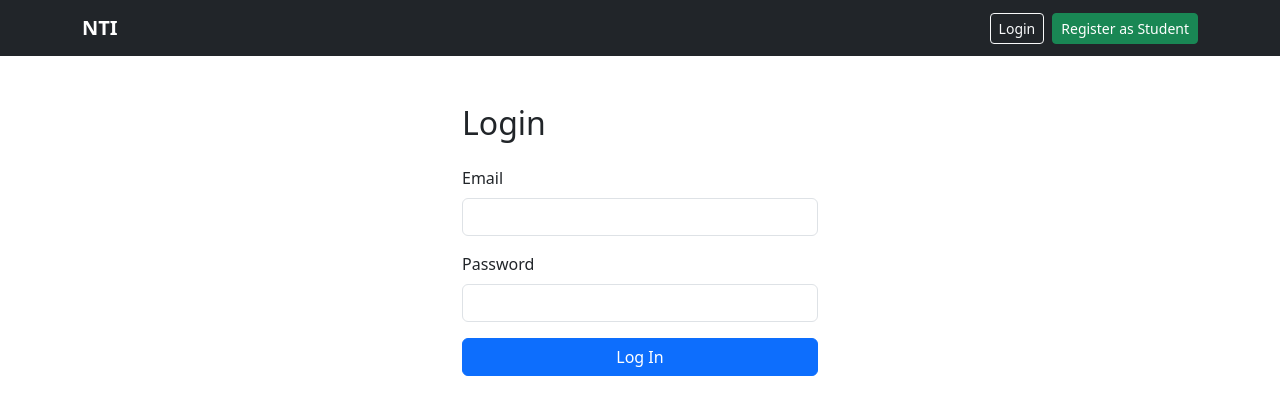
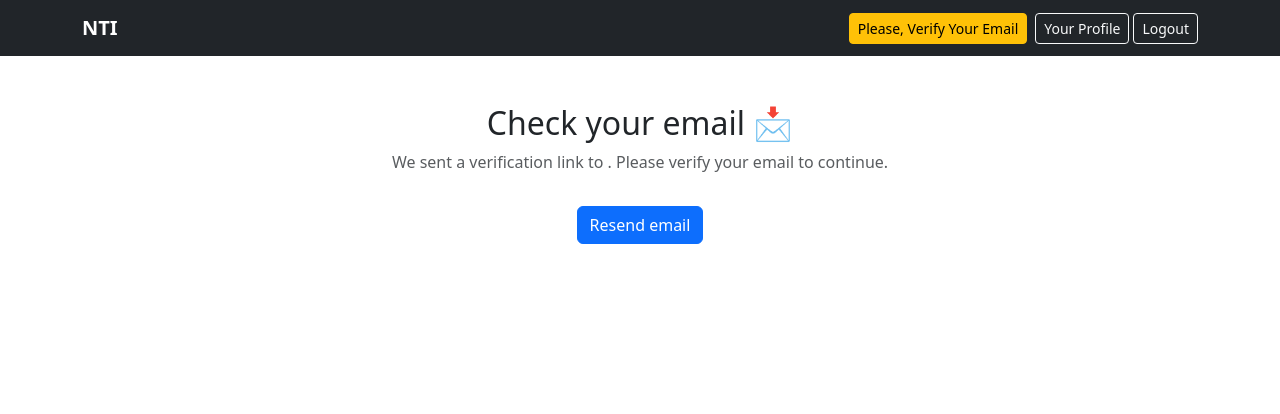
Before and after one commit to Yevhenii-Shep/Frontend-T-and-S, a Vue app: page /verify-email in a window 1280 px wide. Before the commit this address led to /login. Shown: the top 414 px of the page. Built offline with nearby package versions, Linux system fonts and the light colour scheme; no server answers; sample sign-in values are in the browser's storage; the HTML template or start-up script is replaced by a standard one.

Commit message:
Email verification

```diff
--- a/src/components/NavBarComponent.vue
+++ b/src/components/NavBarComponent.vue
@@ -2,13 +2,28 @@
 import { useAuthStore } from '@/stores/auth'
 import { useRouter } from 'vue-router'
 import { canViewUsers } from '@/utils/userPermissions'
+import { ref } from 'vue'
+import api from '@/api/axios'
 
 const auth = useAuthStore()
 const router = useRouter()
+const loading = ref(false)
 
 const logout = async () => {
   await auth.logout()
   router.push('/login')
+}
+
+const sendMailVerification = async () => {
+  loading.value = true
+  try {
+    await api.post('/email/resend')
+    router.push('/verify-email')
+  } catch (e) {
+    alert('Failed to send email')
+  } finally {
+    loading.value = false
+  }
 }
 </script>
 
@@ -27,7 +42,7 @@ const logout = async () => {
       </button>
 
       <div class="collapse navbar-collapse" id="navbarNav">
-        <ul v-if="auth.isAuthenticated" class="navbar-nav me-auto">
+        <ul v-if="auth.isAuthenticated && auth.isEmailVerified" class="navbar-nav me-auto">
           <li class="nav-item">
             <RouterLink class="nav-link" to="/teams"> Teams </RouterLink>
           </li>
@@ -61,6 +76,16 @@ const logout = async () => {
               </RouterLink>
             </li>
 
+            <li v-if="auth.isAuthenticated && !auth.isEmailVerified" class="nav-item me-2">
+              <button
+                class="btn btn-warning btn-sm"
+                :disabled="loading"
+                @click="sendMailVerification"
+              >
+                {{ loading ? 'Sending...' : 'Please, Verify Your Email' }}
+              </button>
+            </li>
+
             <li class="nav-item">
               <button
                 class="btn btn-outline-light btn-sm me-1"
@@ -69,6 +94,7 @@ const logout = async () => {
                 Your Profile
               </button>
             </li>
+
             <li class="nav-item">
               <button class="btn btn-outline-light btn-sm" @click="logout">Logout</button>
             </li>
--- a/src/router/index.ts
+++ b/src/router/index.ts
@@ -8,6 +8,7 @@ import OrganizationListView from '@/views/organizations/OrganizationListView.vue
 import ProjectListView from '@/views/projects/ProjectListView.vue'
 import RegisterView from '@/views/auth/RegisterView.vue'
 import { useAuthStore } from '@/stores/auth'
+import VerifyEmailView from '@/views/auth/VerifyEmailView.vue'
 
 const router = createRouter({
   history: createWebHistory(import.meta.env.BASE_URL),
@@ -26,6 +27,11 @@ const router = createRouter({
       path: '/register',
       name: 'register',
       component: RegisterView,
+    },
+    {
+      path: '/verify-email',
+      name: 'verify-email',
+      component: VerifyEmailView,
     },
 
     // Teams
@@ -183,8 +189,12 @@ router.beforeEach(async (to) => {
     await auth.initAuth()
   }
 
-  if (!auth.isAuthenticated && !publicRoutes.includes(to.name as string)) {
-    return { name: 'login', query: { redirect: to.fullPath } }
+  if (!auth.isAuthenticated) {
+    const publicPages = ['/login', '/register', '/verify-email']
+
+    if (!publicPages.includes(to.path)) {
+      return '/login'
+    }
   }
 })
 
--- a/src/stores/auth.ts
+++ b/src/stores/auth.ts
@@ -11,6 +11,7 @@ export const useAuthStore = defineStore('auth', {
 
   getters: {
     isAuthenticated: (state) => !!state.token,
+    isEmailVerified: (state) => !!state.user?.email_verified_at,
   },
 
   actions: {
@@ -46,10 +47,13 @@ export const useAuthStore = defineStore('auth', {
       try {
         const response = await api.get('/me')
         this.user = apiData(response)
-      } catch {
-        this.token = null
-        this.user = null
-        localStorage.removeItem('token')
+      } catch (e: any) {
+        // НЕ удаляй токен если просто email не verified
+        if (e?.response?.status === 401) {
+          this.token = null
+          this.user = null
+          localStorage.removeItem('token')
+        }
       } finally {
         this.isReady = true
       }
@@ -77,5 +81,9 @@ export const useAuthStore = defineStore('auth', {
 
       await this.fetchUser()
     },
+
+    async refreshUser() {
+      await this.fetchUser()
+    },
   },
 })
--- a/src/views/auth/RegisterView.vue
+++ b/src/views/auth/RegisterView.vue
@@ -22,7 +22,7 @@ const submit = async () => {
 
   try {
     await auth.register(form.value)
-    router.push('/') // после регистрации на главную
+    router.push('/verify-email') // после регистрации на просьбу подтвердить
   } catch (e: any) {
     alert(e?.response?.data?.message || 'Registration failed')
   } finally {
--- /dev/null
+++ b/src/views/auth/VerifyEmailView.vue
@@ -0,0 +1,51 @@
+<script setup lang="ts">
+import { useAuthStore } from '@/stores/auth'
+import api from '@/api/axios'
+import { ref } from 'vue'
+import { onMounted } from 'vue'
+
+const auth = useAuthStore()
+const loading = ref(false)
+const message = ref<string | null>(null)
+
+const resend = async () => {
+  loading.value = true
+  message.value = null
+
+  try {
+    await api.post('/email/resend')
+
+    message.value = 'Verification email sent again.'
+  } catch (e: any) {
+    message.value = e?.response?.data?.message || 'Failed to resend email'
+  } finally {
+    loading.value = false
+  }
+}
+
+onMounted(async () => {
+  await auth.refreshUser()
+})
+</script>
+
+<template>
+  <div v-if="!auth.isEmailVerified" class="container py-5 text-center">
+    <h2>Check your email 📩</h2>
+
+    <p class="text-muted mt-2">
+      We sent a verification link to <b>{{ auth.user?.email }}</b
+      >. Please verify your email to continue.
+    </p>
+
+    <button class="btn btn-primary mt-3" :disabled="loading" @click="resend">
+      {{ loading ? 'Sending...' : 'Resend email' }}
+    </button>
+
+    <p v-if="message" class="mt-3 text-info">
+      {{ message }}
+    </p>
+  </div>
+  <div v-else class="container py-5 text-center">
+    <h2>Your email is alreasy verified :)</h2>
+  </div>
+</template>
--- a/src/views/home/HomeView.vue
+++ b/src/views/home/HomeView.vue
@@ -48,9 +48,22 @@ const joinTeam = async () => {
     loading.value = false
   }
 }
+
+const sendMailVerification = async () => {
+  loading.value = true
+  try {
+    await api.post('/email/resend')
+    router.push('/verify-email')
+  } catch (e) {
+    alert('Failed to send email')
+  } finally {
+    loading.value = false
+  }
+}
 </script>
 
 <template>
+  <div v-if="auth.isEmailVerified">
     <div class="container py-4">
       <div v-if="auth.isAuthenticated && auth.user" class="mb-4">
         <h1 class="mb-1">Welcome, {{ auth.user.name }}</h1>
@@ -250,4 +263,24 @@ const joinTeam = async () => {
         </div>
       </div>
     </div>
+  </div>
+
+  <div v-else class="container py-5">
+    <div class="alert alert-warning shadow-sm border-0 text-center">
+      <h3 class="mb-3">📩 Email Verification Required</h3>
+
+      <p class="mb-3">
+        Your email address has not been verified yet. Please check your inbox and click the
+        verification link we sent you.
+      </p>
+
+      <p class="text-muted mb-4">You cannot use our platform until you confirm your email</p>
+
+      <div>
+        <button class="btn btn-warning btn-lg" :disabled="loading" @click="sendMailVerification">
+          {{ loading ? 'Sending...' : 'Please, Verify Your Email' }}
+        </button>
+      </div>
+    </div>
+  </div>
 </template>
--- a/src/views/users/UserDetailView.vue
+++ b/src/views/users/UserDetailView.vue
@@ -161,6 +161,17 @@ const uploadAvatar = async () => {
   }
 }
 
+const sendMailVerification = async () => {
+  loading.value = true
+  try {
+    await api.post('/email/resend')
+    router.push('/verify-email')
+  } catch (e) {
+    alert('Failed to send email')
+  } finally {
+    loading.value = false
+  }
+}
 onMounted(async () => {
   await fetchUser()
 
@@ -201,6 +212,17 @@ onMounted(async () => {
             @click="router.push(`/users/${user.id}/edit`)"
           >
             Edit
+          </button>
+        </div>
+      </div>
+
+      <div v-if="auth.isAuthenticated && !auth.isEmailVerified" class="card mb-3">
+        <div class="card-body text-center">
+          <h2 class="mb-2">
+            Email is not verified, to access all features, please verify your email.
+          </h2>
+          <button class="btn btn-warning btn-lg" :disabled="loading" @click="sendMailVerification">
+            {{ loading ? 'Sending...' : 'Verify Email' }}
           </button>
         </div>
       </div>
```
Lines whose indentation alone changed are shown as unchanged.
